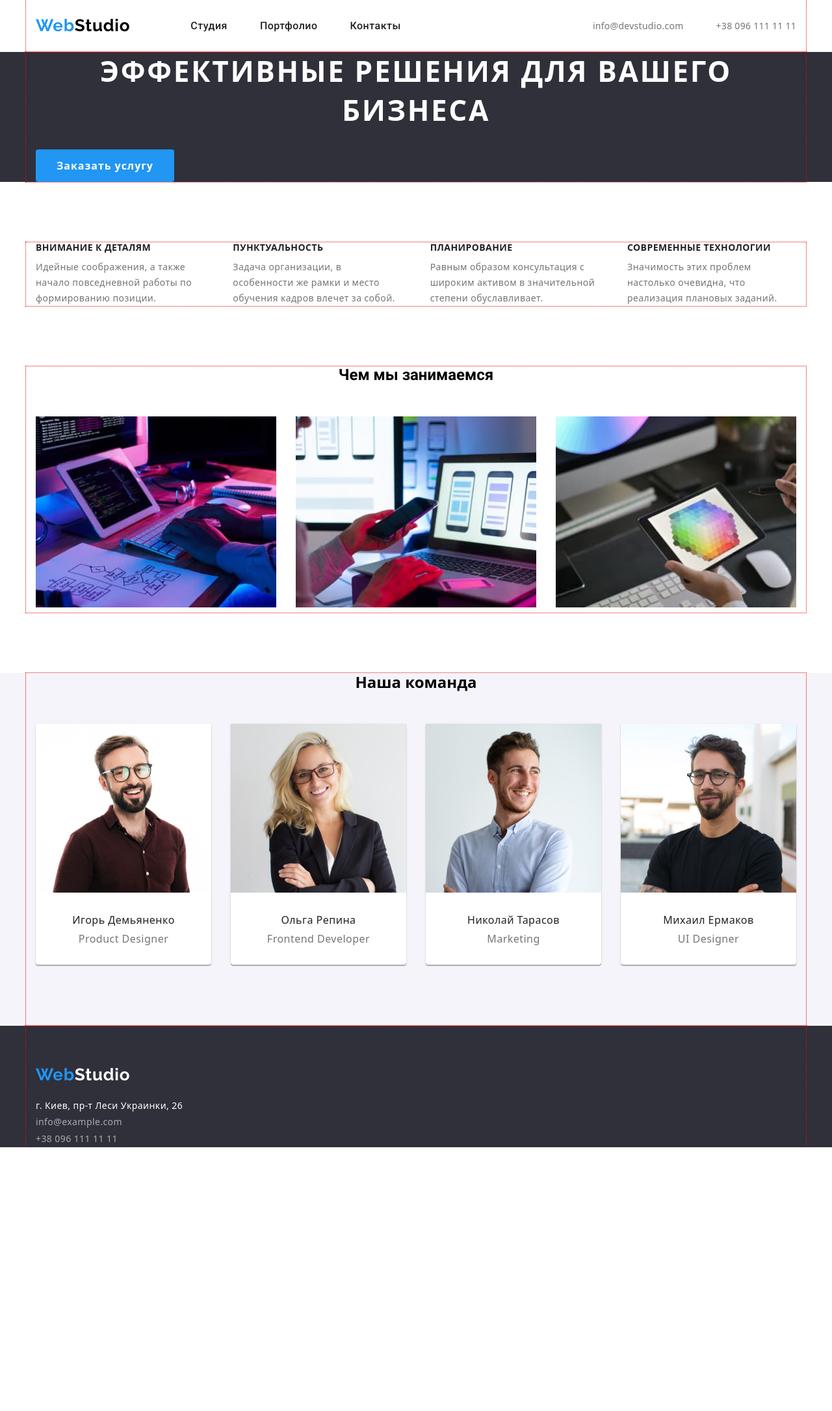
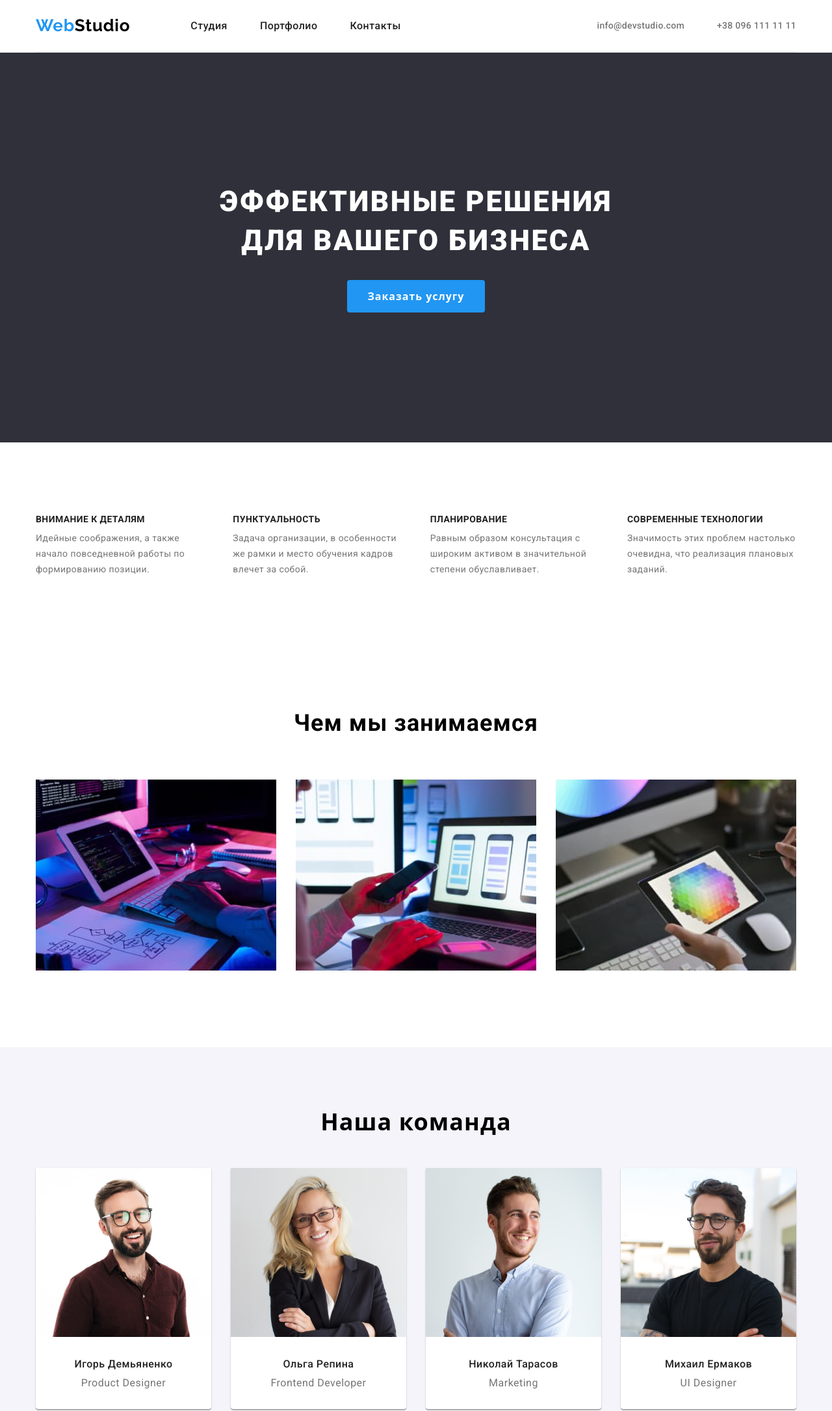
Before and after one commit to YaroslavBry/goit-markup-hw-03, a plain HTML site: page index.html in a window 1280 px wide. Shown: the top 2172 px of the page at 65% size. Before the commit the page ends 1766 px from the top, so only its background shows below. Drawn offline with nearby package versions, Linux system fonts and the light colour scheme.

Commit message:
Вносит правки 29.05.2022

```diff
--- a/index.html
+++ b/index.html
@@ -21,8 +21,9 @@
     />
   </head>
   <body>
-    <!-- шапка HEADER сайта -->
+    <!-- --------шапка HEADER сайта-------- -->
 
+    <section class="section-header">
       <header class="page-header">
         <nav class="container main-nav">
           <a href="./index.html" class="logo">Web<span class="logo-accent">Studio</span></a>
@@ -39,19 +40,21 @@
           </ul>
         </nav>
       </header>
+    </section>
 
     <main>
-      <!-- банер ГЕРОЙ -->
+      <!-- ---------------Стилизация ГЕРОЯ (БАНЕР)--------------- -->
+
       <div class="hero-background">
-        <div class="container">
-          <section>
+        <section class="section-hero">
           <h1 class="baner-title">Эффективные решения для вашего бизнеса</h1>
           <button type="button" class="baner-button">Заказать услугу</button>
         </section>
       </div>
-      </div>
-      <!-- секция 1 преимущества BENEFITS -->
-      <section class="container">
+
+      <!-- ----------------BENEFITS---------------- -->
+
+      <section class="section">
         <ul class="benefit">
           <li class="benefit-list">
             <h3 class="benefit-title">Внимание к деталям</h3>
@@ -71,8 +74,10 @@
           </li>
         </ul>
       </section>
-      <!-- секция 2 - Чем мы занимаемся WHAT WE DO -->
-      <section class="container">
+
+      <!-- ----------------WHAT WE DO---------------- -->
+
+      <section class="section">
         <h2 class="whatwedo-head">Чем мы занимаемся</h2>
         <ul class="whatwedo-list list">
           <li class="whatwedo--item">
@@ -87,9 +92,10 @@
         </ul>
       </section>
 
-      <!-- секция 3 - TEAM -->
+      <!-- ----------------TEAM---------------- -->
 
-      <section class="our-team">
+      <div class="team-background">
+        <section class="section">
           <div class="container">
             <h2 class="team-head">Наша команда</h2>
             <ul class="team">
@@ -116,13 +122,17 @@
             </ul>
           </div>
         </section>
+      </div>
     </main>
+
+    <!-- ------------Футер------------- -->
+
     <footer class="footer">
       <!-- Логотип сайта -->
-      <div class="container">
+      <div class="section-footer">
         <a href="./index.html" class="logo-footer">Web<span class="logo-footer-accent">Studio</span></a>
         <address class="footer-adress">г. Киев, пр-т Леси Украинки, 26</address>
-        <ul class="list">
+        <ul class="list footer">
           <li><a href="mailto:info@example.com" class="footer-contact">info@example.com</a></li>
           <li><a href="tel:+380991111111" class="footer-contact">+38 096 111 11 11</a></li>
         </ul>
--- a/styles/style.css
+++ b/styles/style.css
@@ -23,22 +23,6 @@ body {
   margin: 0;
 }
 
-/* .button {
-  color: var(--white-text-color);
-  background-color: var(--accent-color);
-  font-weight: 700;
-  font-size: 16px;
-  line-height: 1.88;
-  letter-spacing: 0.06em;
-  border: 0px;
-  border-radius: 4px;
-  padding: 10px 32px;
-  display: inline-block; */
-  /* justify-content: center; */
-  /* text-align: center; */
-  /* margin-top: 30px; */
-}
-
 h2 {
   font-weight: 700;
   font-size: 36px;
@@ -55,32 +39,70 @@ h5,
 h6,
 h7,
 h8 {
-  margin-top: 0;
-  margin-bottom: 0;
+  margin: 0 0;
   padding-left: 0;
 }
 
 ul {
-  margin-top: 0;
-  margin-bottom: 0;
+  margin-top: 0 0;
   padding-left: 0;
 }
 
 p {
-  margin-top: 0;
-  margin-bottom: 0;
+  margin: 0 0;
   padding-left: 0;
+}
+
+.visually-hidden {
+  position: absolute;
+  white-space: nowrap;
+  width: 1px;
+  height: 1px;
+  overflow: hidden;
+  border: 0;
+  padding: 0;
+  clip: rect(0 0 0 0);
+  clip-path: inset(50%);
+  margin: -1px;
 }
 
 .list {
   list-style: none;
 }
 
-/* .link {
-  text-decoration: none;
-} */
+.section-header {
+  width: 1200px;
+  margin-left: auto;
+  margin-right: auto;
+  padding: 0px 15px;
+  /* outline: 1px dotted rgb(238, 4, 4); */
+}
+
+.section {
+  width: 1200px;
+  margin-left: auto;
+  margin-right: auto;
+  padding: 94px 15px;
+  /* outline: 1px dotted rgb(238, 4, 4); */
+}
+
+.section-teambc {
+  background-color: rgb(106, 212, 79);
+}
+
+.section-footer {
+  width: 1200px;
+  margin-left: auto;
+  margin-right: auto;
+  padding: 60px 15px;
+  /* outline: 1px dotted rgb(238, 4, 4); */
+}
 
 /* ------------Стилизация HEADER------------ */
+
+.page-header {
+  border-bottom: 1px solid #ececec;
+}
 
 .main-nav {
   display: flex;
@@ -89,9 +111,6 @@ p {
 }
 
 /* ------Стилизация ЛОГОТИПА------ */
-.hero-background {
-  background-color: var(--background-color-dark);
-}
 
 .logo {
   font-family: Raleway, sans-serif;
@@ -100,7 +119,6 @@ p {
   line-height: 1.2;
   letter-spacing: 0.03em;
   color: var(--accent-color);
-  /* margin-left: 215px; */
   margin-right: 93px;
 }
 
@@ -128,12 +146,11 @@ p {
   letter-spacing: 0.03em;
 }
 
-/* ------Стилизация НАВИГАЦИИ САЙТА------ */
+/* --------шапка HEADER сайта-------- */
 
 .nav-list {
   font-family: Roboto, sans-serif;
   display: flex;
-  /* list-style: none; */
   color: var(--primaty-text-color);
   font-weight: 500;
   font-size: 14px;
@@ -143,7 +160,6 @@ p {
 
 .nav-item {
   margin-right: 50px;
-  /* background-color: tomato; */
 }
 
 .nav-item:last-child {
@@ -164,7 +180,7 @@ p {
 }
 
 .site-contact {
-  /* list-style-type: none; */
+  font-family: Roboto, sans-serif;
   display: flex;
   text-decoration: none;
   color: var(--secondary-text-color);
@@ -172,8 +188,6 @@ p {
   font-size: 14px;
   line-height: 1.14;
   letter-spacing: 0.02em;
-  /* padding-top: 32px;
-  padding-bottom: 32px; */
   margin-left: auto;
 }
 
@@ -186,11 +200,23 @@ p {
   color: var(--accent-color);
 }
 
-/* Стилизация ГЕРОЯ (БАНЕР) */
+/* ---------------Стилизация ГЕРОЯ (БАНЕР)--------------- */
+
+.hero-background {
+  background-color: var(--background-color-dark);
+}
+
+.section-hero {
+  padding: 200px 0px;
+}
+
+.team-background {
+  background-color: var(--background-color-lightgrey);
+}
 
 .baner-title {
+  font-family: Roboto, sans-serif;
   color: var(--white-text-color);
-  /* background-color: var(--background-color-dark); */
   text-transform: uppercase;
   font-weight: 900;
   font-size: 44px;
@@ -199,6 +225,9 @@ p {
   letter-spacing: 0.06em;
   list-style: none;
   margin-bottom: 30px;
+  margin-left: auto;
+  margin-right: auto;
+  width: 696px;
 }
 
 .baner-button {
@@ -211,21 +240,24 @@ p {
   border: 0px;
   border-radius: 4px;
   padding: 10px 32px;
-  display: inline-block;
-
+  display: block;
+  margin: 0 auto;
 }
 
 /* ----------------BENEFITS---------------- */
+
+.container.benefit {
+  /* margin-top: 93px; */
+}
 
 .benefit {
   list-style: none;
   display: flex;
   justify-content: space-between;
-  margin-top: 93px;
-  margin-bottom: 93px;
 }
 
 .benefit-title {
+  font-family: Roboto, sans-serif;
   color: var(--primaty-text-color);
   font-weight: 700;
   font-size: 14px;
@@ -235,12 +267,12 @@ p {
   margin-bottom: 10px;
 }
 
-.benefit-list{
-max-width: 260px;
+.benefit-list {
+  max-width: 260px;
 }
 
 .benefit-desctription {
-  /* max-width: 270px; */
+  font-family: Roboto, sans-serif;
   color: var(--secondary-text-color);
   font-weight: 400;
   font-size: 14px;
@@ -259,6 +291,11 @@ max-width: 260px;
 }
 
 /* ----------------WHAT WE DO---------------- */
+
+.container.whatwedo {
+  margin-bottom: 93px;
+}
+
 .whatwedo-head {
   font-family: Roboto, sans-serif;
   text-align: center;
@@ -268,21 +305,24 @@ max-width: 260px;
 .whatwedo-list {
   display: flex;
   justify-content: space-between;
-  margin-bottom: 93px;
-
 }
 
 /* ----------------TEAM---------------- */
 
+.team {
+  display: flex;
+  justify-content: space-between;
+  list-style: none;
+  /* outline: 1px dotted rgb(238, 4, 4); */
+}
+
 .img-team {
   /* display: inline-block */
   margin-bottom: 30px;
-
 }
 
 .team-head {
   margin-bottom: 50px;
-  margin-top: 93px;
   text-align: center;
 }
 
@@ -292,23 +332,16 @@ max-width: 260px;
 
 .our-team .h2 {
   margin-bottom: 50px;
-
 }
 
-.team {
-  list-style: none;
-  display: flex;
-  justify-content: space-between;
-}
-
-.team-li{
-background-color: var(--white-text-color);
-box-shadow: 0px 1px 3px rgba(0, 0, 0, 0.12), 0px 1px 1px rgba(0, 0, 0, 0.14), 0px 2px 1px rgba(0, 0, 0, 0.2);
-border-radius: 0px 0px 4px 4px;
-margin-bottom: 94px;
+.team-li {
+  background-color: var(--white-text-color);
+  box-shadow: 0px 1px 3px rgba(0, 0, 0, 0.12), 0px 1px 1px rgba(0, 0, 0, 0.14), 0px 2px 1px rgba(0, 0, 0, 0.2);
+  border-radius: 0px 0px 4px 4px;
 }
 
 .team-title {
+  font-family: Roboto, sans-serif;
   margin-bottom: 10px;
   color: var(--primaty-text-color);
   font-weight: 500;
@@ -319,6 +352,7 @@ margin-bottom: 94px;
 }
 
 .team-description {
+  font-family: Roboto, sans-serif;
   color: var(--secondary-text-color);
   font-weight: 400;
   font-size: 16px;
@@ -328,13 +362,13 @@ margin-bottom: 94px;
   text-align: center;
 }
 
-/* Стилизация футера */
+/* ------------Стилизация футера------------- */
 
 .logo-footer {
   display: inline-block;
-  padding-top: 60px;
   padding-bottom: 20px;
 }
+
 .footer {
   background-color: var(--background-color-dark);
 }
@@ -361,7 +395,7 @@ margin-bottom: 94px;
   letter-spacing: 0.03em;
 }
 
-/* СТИЛИЗАЦИЯ СТРАНИЧКИ ПОРТФОЛИО */
+/* ----------СТИЛИЗАЦИЯ СТРАНИЧКИ ПОРТФОЛИО----------- */
 
 .portfolio-nav {
   display: flex;
@@ -371,14 +405,14 @@ margin-bottom: 94px;
   font-size: 16px;
   line-height: 1.62;
   letter-spacing: 0.03em;
-
+  justify-content: center;
+  margin-bottom: 50px;
 }
 
 .radiobutton-portfolio {
   display: block;
   font-family: Roboto, sans-serif;
   color: var(--primaty-text-color);
-  background-color: var(--background-color-lightgrey);
   list-style: none;
   text-decoration: none;
   font-weight: 500;
@@ -387,6 +421,8 @@ margin-bottom: 94px;
   letter-spacing: 0.03em;
   padding: 6px 22px;
   margin-right: 8px;
+  border: 0px;
+  border-radius: 4px;
 }
 
 .radiobutton-portfolio:nth-last-child() {
@@ -397,11 +433,11 @@ margin-bottom: 94px;
 .radiobutton-portfolio:focus {
   color: var(--white-text-color);
   background-color: var(--accent-color);
+  box-shadow: #2196f3;
 }
 
 .portfolio-list {
   color: var(--primaty-text-color);
-
   list-style: none;
   text-decoration: none;
   font-weight: 500;
@@ -410,15 +446,13 @@ margin-bottom: 94px;
   letter-spacing: 0.03em;
   display: flex;
   flex-wrap: wrap;
-
 }
 
 .portfolio-item {
-  /* background-color: rgb(240, 193, 64); */
   margin-right: 30px;
   margin-bottom: 30px;
   width: 370px;
-  border: 1px solid #EEEEEE;
+  border: 1px solid #eeeeee;
 }
 
 .portfolio-item:nth-child(3n) {
@@ -430,6 +464,7 @@ margin-bottom: 94px;
 }
 
 .portfolio-title {
+  font-family: Roboto, sans-serif;
   color: var(--primaty-text-color);
   font-weight: 700;
   font-size: 18px;
@@ -440,6 +475,7 @@ margin-bottom: 94px;
 }
 
 .portfolio-description {
+  font-family: Roboto, sans-serif;
   color: var(--secondary-text-color);
   font-weight: 400;
   font-size: 16px;
@@ -448,12 +484,3 @@ margin-bottom: 94px;
   margin-left: 24px;
   margin-bottom: 20px;
 }
-
-.container {
-  margin-left: auto;
-  margin-right: auto;
-  width: 1200px;
-  outline: 1px dotted rgb(238, 4, 4);
-  padding-left: 15px;
-  padding-right: 15px;
-}
```
Also changed, not shown: portfolio.html (+20 -10 lines). Lines whose indentation alone changed are shown as unchanged.
